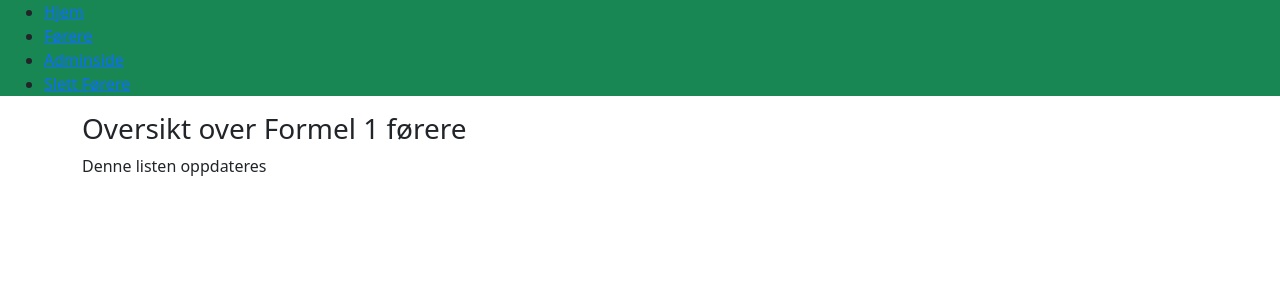
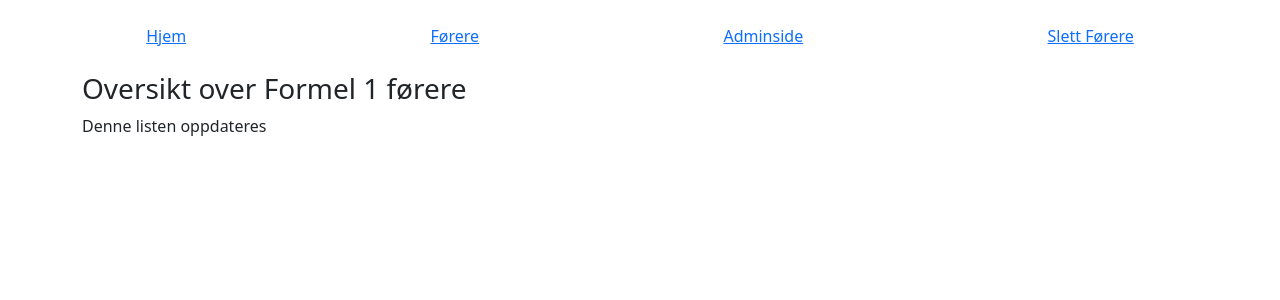
Before and after one commit to StaffanPedersen/WebExam-23-Frontend, a React (Vite) app: page / in a window 1280 px wide. Shown: the top 300 px of the page. Built offline with nearby package versions, Linux system fonts and the light colour scheme; no server answers.

Commit message:
nav css++

```diff
--- a/src/components/Drivers/DriverItem.jsx
+++ b/src/components/Drivers/DriverItem.jsx
@@ -2,7 +2,7 @@
 
 const DriverItem = ({ name, nationality, age, image }) => {
   return (
-    <article className="col-12 col-sm-6 col-md-4 col-lg-3 bg-success">
+    <article className="col-12 col-sm-6 col-md-4 col-lg-3 bg-success m-4">
       <div className="border text-center h-100">
         <h3>{name}</h3>
         <div>
--- a/src/components/shared/MainNav.jsx
+++ b/src/components/shared/MainNav.jsx
@@ -2,10 +2,10 @@
 
 const MainNav = () => {
   return (
-    <header className="container-fluid bg-success ">
-      <nav>
-        <ul>
-          <li>
+    <header className=" ">
+      <nav className="">
+        <ul className="d-flex justify-content-center justify-content-around list-unstyled m-2 p-3 ">
+          <li className="">
             <Link to="/">Hjem</Link>
           </li>
           <li>
--- a/src/pages/HomePage.jsx
+++ b/src/pages/HomePage.jsx
@@ -1,6 +1,4 @@
 import DriverItem from "../components/Drivers/DriverItem";
-// import DriverList from "../components/Drivers/DriverList";
-// import DriverListMin from "../components/Drivers/DriverListMin";
 
 const HomePage = () => {
   return (
```
